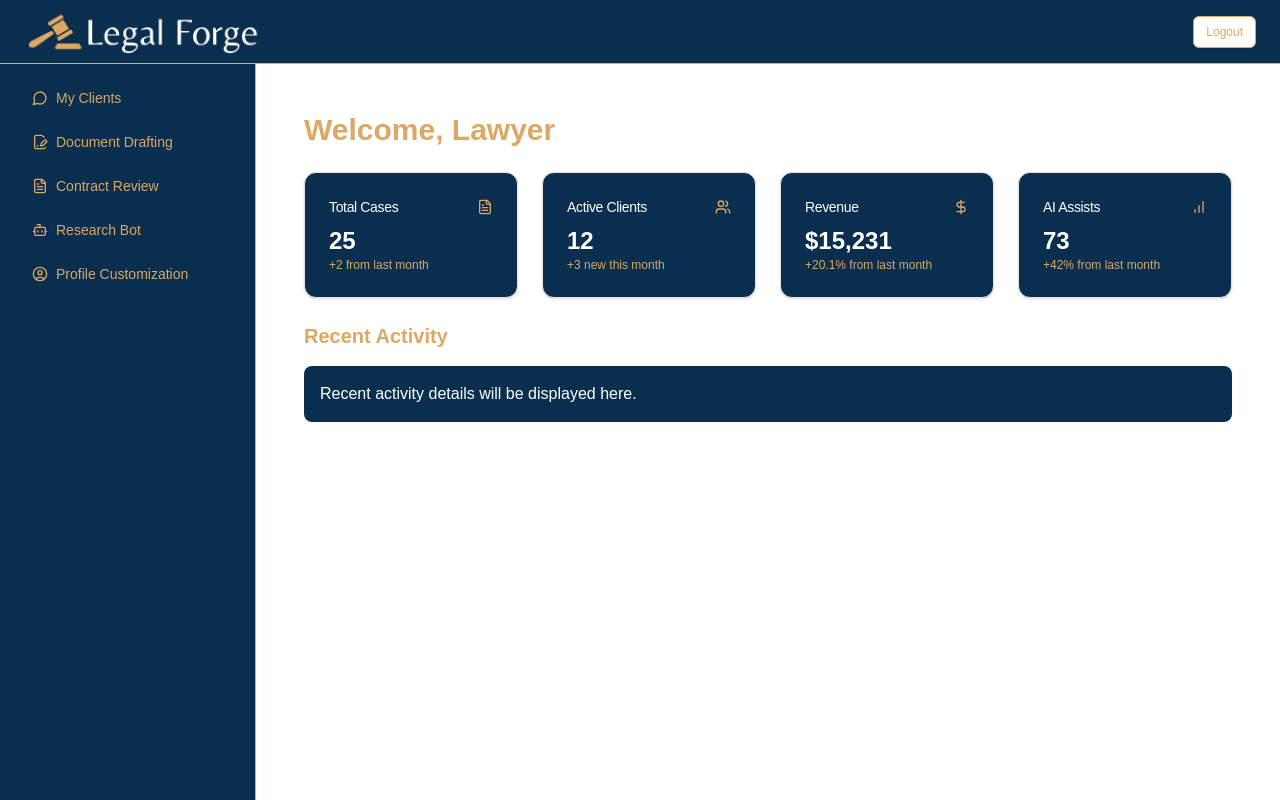
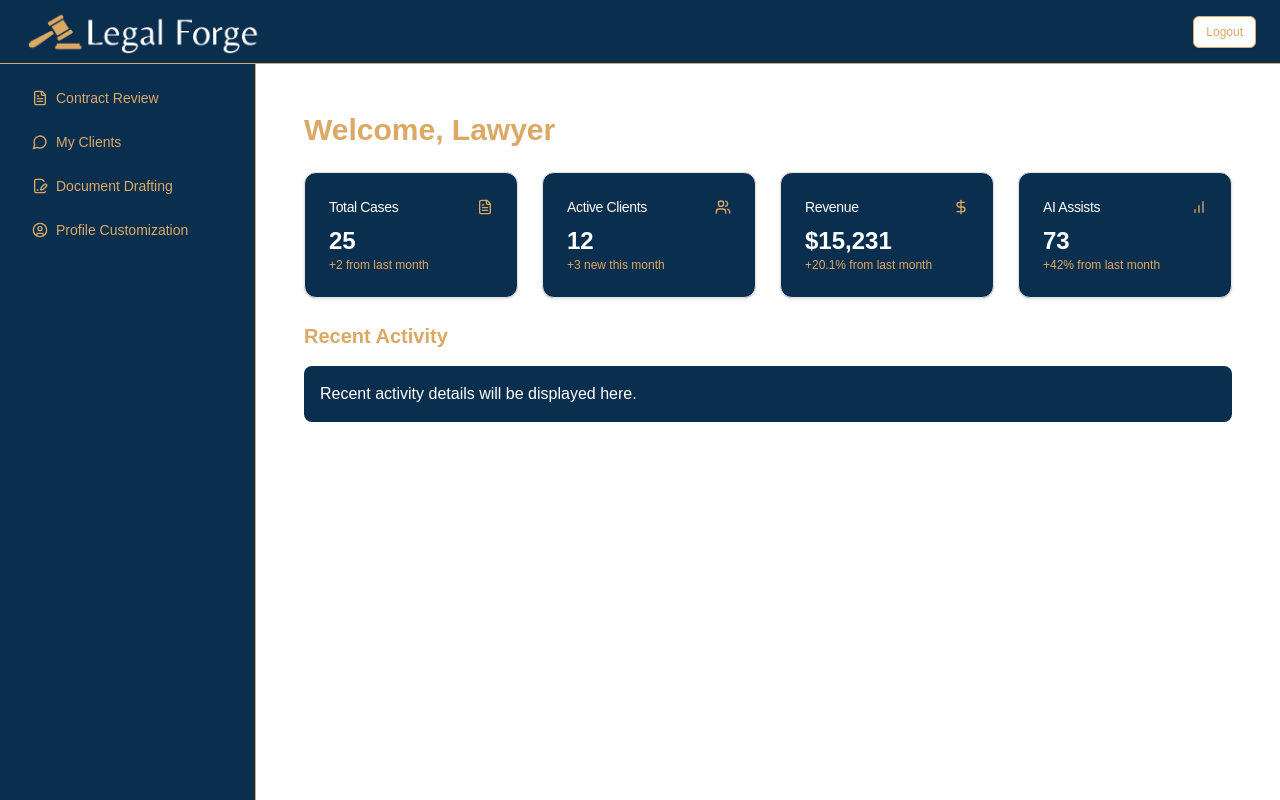
Before and after one commit to preetham-fernandes/Legal-Forge, a Next.js app in the folder frontend/: page /lawyer in a window 1280 px wide. Built offline with nearby package versions, Linux system fonts and the light colour scheme.

Commit message:
contract review

```diff
--- a/frontend/package.json
+++ b/frontend/package.json
@@ -25,7 +25,7 @@
     "firebase": "^10.14.0",
     "jspdf": "^2.5.2",
     "lucide-react": "^0.447.0",
-    "next": "^14.2.14",
+    "next": "^14.2.15",
     "react": "^18",
     "react-day-picker": "^8.10.1",
     "react-dom": "^18",
--- a/frontend/src/app/lawyer/page.jsx
+++ b/frontend/src/app/lawyer/page.jsx
@@ -8,6 +8,7 @@ import { Button } from "@/components/ui/button"
 import { Card, CardContent, CardHeader, CardTitle } from "@/components/ui/card"
 import { Input } from "@/components/ui/input"
 import { Textarea } from "@/components/ui/textarea"
+import ContractReview from "@/components/ui/contract_review";
 import CreateContract from "@/components/ui/create_contract"
 import Logo from "@/assets/logo.png";
 import {
@@ -29,10 +30,9 @@ import {
 } from "lucide-react"
 
 const features = [
+  { name: "Contract Review", icon: FileText },
   { name: "My Clients", icon: MessageCircle },
   { name: "Document Drafting", icon: FileSignature },
-  { name: "Contract Review", icon: FileText },
-  { name: "Research Bot", icon: Bot },
   { name: "Profile Customization", icon: UserCircle },
 ]
 
@@ -59,18 +59,8 @@ export default function LawyerDashboard() {
 
   const renderFeatureContent = () => {
     switch (selectedFeature) {
-      case "Document Review":
-        return (
-          <div className="space-y-4">
-            <h2 className="text-2xl font-bold text-[#DBA865]">Document Review Tool</h2>
-            <Input type="file" className="bg-white text-[#0A2E4D]" />
-            <Button className="bg-[#DBA865] text-[#0A2E4D] hover:bg-[#c99b5a]">Analyze Document</Button>
-            <div className="mt-4">
-              <h3 className="text-lg font-semibold text-[#DBA865]">Analysis Results</h3>
-              <p className="text-[#000000]">AI-highlighted areas of concern will appear here.</p>
-            </div>
-          </div>
-        )
+      case "Contract Review":
+        return <ContractReview />;
       case "My Clients":
         return (
           <div className="space-y-4">
```
Also changed, not shown: 1 other file (tests, documents, lock files or other folders).
